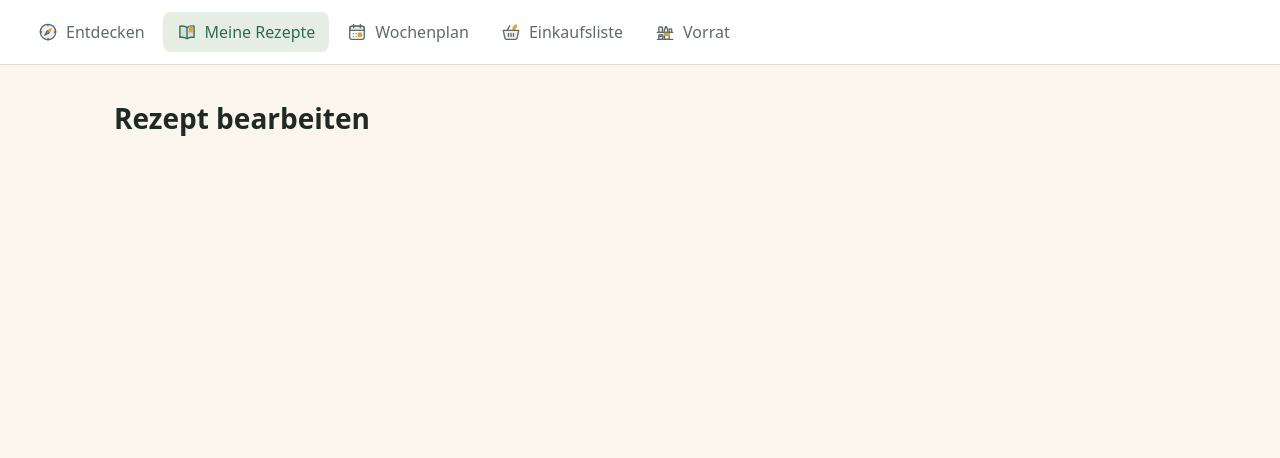
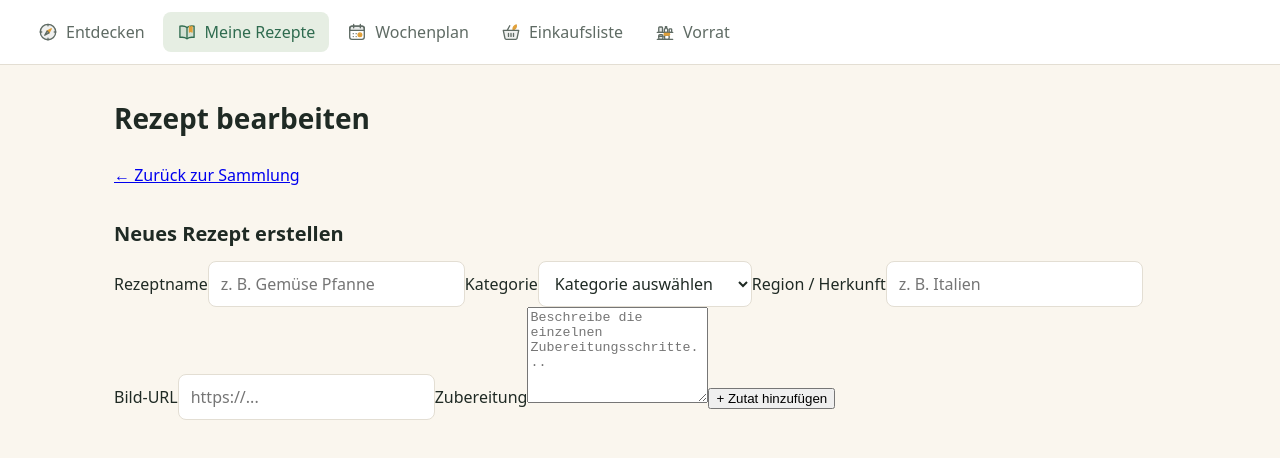
Before and after one commit to Oumaima-Ben-EL-Bey/mealprep-planner, a React (Vite) app in the folder frontend/: page /recipes/new in a window 1280 px wide. Shown: the top 458 px of the page. Built offline with nearby package versions, Linux system fonts and the light colour scheme.

Commit message:
feat: implement collection and recipe form

```diff
--- a/frontend/src/pages/CollectionPage.tsx
+++ b/frontend/src/pages/CollectionPage.tsx
@@ -1,4 +1,4 @@
-import {useEffect, useState} from "react";
+import { useEffect, useState} from "react";
 import type {RecipeSummary} from "../types/recipe.ts";
 import {getRecipes} from "../api/recipeApi.ts";
 import RecipeCardList from "../components/RecipeCardList.tsx";
@@ -10,17 +10,16 @@ function CollectionPage() {
     const [error, setError] = useState<string | null>(null);
 
 
+
+
+
     useEffect(() => {
         async function loadRecipes() {
-            setIsLoading(true);
-
             try {
                 const data = await getRecipes();
                 setRecipes(data);
-
             } catch {
                 setError("Rezepte konnten nicht geladen werden");
-
             } finally {
                 setIsLoading(false);
             }
@@ -28,6 +27,8 @@ function CollectionPage() {
 
         loadRecipes();
     }, []);
+
+
 
     return (
         <div>
--- a/frontend/src/pages/RecipeFormPage.tsx
+++ b/frontend/src/pages/RecipeFormPage.tsx
@@ -1,8 +1,115 @@
+import {Link} from "react-router-dom";
+import {type ReactElement, type ReactEventHandler, useState} from "react";
+import type {RecipeRequest} from "../types/recipe.ts";
 
 function RecipeFormPage() {
+    const [recipe, setRecipe] = useState<RecipeRequest>({
+        title: "",
+        category: "",
+        region: null,
+        instructions: "",
+        imageUrl: null,
+        ingredients: []
+    })
+
+    function handleTextChange(
+        field: "title" | "category" | "region" | "instructions" | "imageUrl",
+        value: string
+    ) {
+        setRecipe({
+            ...recipe,
+            [field]: value
+        });
+    }
+
+    function addIngredient() {
+        setRecipe({
+            ...recipe,
+            ingredients: [
+                ...recipe.ingredients,
+                { name: "", measure: "" }
+            ]
+        });
+    }
+
+
     return (
         <div>
             <h1>Rezept bearbeiten</h1>
+            <Link to="/recipes">
+                ← Zurück zur Sammlung
+            </Link>
+
+            <h2>Neues Rezept erstellen</h2>
+
+            <label>
+                Rezeptname
+                <input
+                    type="text"
+                    value={recipe.title}
+                    onChange={(e) => handleTextChange(
+                        "title", e.target.value)}
+                    required
+                    placeholder={"z. B. Gemüse Pfanne"}
+                />
+            </label>
+
+            <label>
+                Kategorie
+                <select
+                    value={recipe.category}
+                    onChange={(e) => handleTextChange("category", e.target.value)}
+                    required
+                >
+                    <option value="">Kategorie auswählen</option>
+                    <option value="Breakfast">Frühstück</option>
+                    <option value="Starter">Vorspeise</option>
+                    <option value="Beef">Rindfleisch</option>
+                    <option value="Chicken">Hähnchen</option>
+                    <option value="Dessert">Dessert</option>
+                    <option value="Seafood">Fisch & Meeresfrüchte</option>
+                    <option value="Vegetarian">Vegetarisch</option>
+                    <option value="Pasta">Pasta</option>
+                    <option value="Miscellaneous">Sonstiges</option>
+                </select>
+            </label>
+
+            <label>
+                Region / Herkunft
+                <input
+                    type="text"
+                    value={recipe.region ?? ""}
+                    onChange={(e) => handleTextChange("region", e.target.value)}
+                    placeholder="z. B. Italien"
+                />
+            </label>
+
+
+            <label>
+                Bild-URL
+                <input
+                    type="url"
+                    value={recipe.imageUrl ?? ""}
+                    onChange={(e) => handleTextChange("imageUrl", e.target.value)}
+                    placeholder="https://..."
+                />
+            </label>
+
+            <label>
+                Zubereitung
+                <textarea
+                    value={recipe.instructions}
+                    onChange={(e) => handleTextChange("instructions", e.target.value)}
+                    rows={6}
+                    placeholder="Beschreibe die einzelnen Zubereitungsschritte..."
+                    required
+                />
+            </label>
+
+            <button type="button" onClick={addIngredient}>
+                + Zutat hinzufügen
+            </button>
+
         </div>
     );
 }
```
